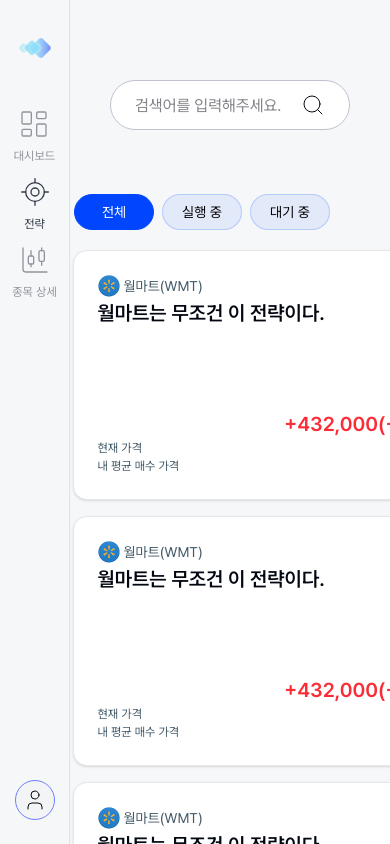
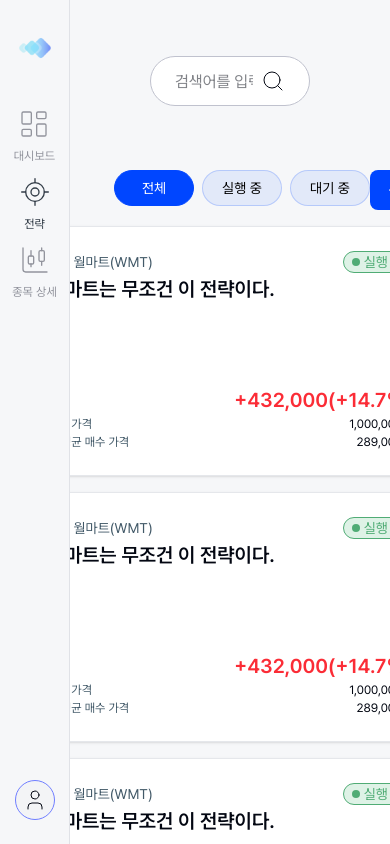
Before and after one commit to PangHae/modular1-frontend, a Next.js app: page /strategies in a window 390 px wide. Built offline with nearby package versions, Linux system fonts and the light colour scheme.

Commit message:
style: change stratagy page layout

```diff
--- a/src/components/layouts/CardGridLayout/CardGridLayout.tsx
+++ b/src/components/layouts/CardGridLayout/CardGridLayout.tsx
@@ -2,7 +2,7 @@
 
 const CardGridLayout: FC<PropsWithChildren> = ({ children }) => {
 	return (
-		<div className="grid grid-cols-[repeat(3,420px)] gap-4 place-items-center pb-10">
+		<div className="grid grid-cols-1 sm:grid-cols-1 lg:grid-cols-2 xl:grid-cols-3 xxl:grid-cols-4 gap-4 pb-10 place-items-center">
 			{children}
 		</div>
 	);
--- a/src/containers/strategies/Strategies.client.tsx
+++ b/src/containers/strategies/Strategies.client.tsx
@@ -12,11 +12,11 @@
 	};
 
 	return (
-		<div className="flex flex-col gap-8 h-full overflow-y-auto relative">
-			<div className="flex align-center justify-center flex-shrink-0 sticky top-0 bg-custom-gray-bg px-10 pt-20 pb-8">
+		<div className="flex flex-col gap-8 h-full overflow-y-auto relative px-10">
+			<div className="flex align-center justify-center flex-shrink-0 sticky top-0 bg-custom-gray-bg px-10 pt-14 pb-8">
 				<SearchInput onSearch={handleSearch} />
 			</div>
-			<div className="flex flex-col flex-1 min-h-0  mx-auto gap-4">
+			<div className="flex flex-col flex-1 min-h-0 w-full mx-auto gap-4">
 				<div className="flex justify-between px-1">
 					<StrategyStatusFilterMenu />
 					<Button className="bg-shinhan-blue w-[100px] h-[40px] cursor-pointer hover:bg-shinhan-blue/80">
@@ -58,13 +58,13 @@
 						title="월마트는 무조건 이 전략이다."
 						stock={'월마트(WMT)'}
 						imageUrl={'/icons/WMT.png'}
-						status={'pending'}
+						status={'running'}
 					/>
 					<StrategyCard
 						title="월마트는 무조건 이 전략이다."
 						stock={'월마트(WMT)'}
 						imageUrl={'/icons/WMT.png'}
-						status={'running'}
+						status={'pending'}
 					/>
 				</CardGridLayout>
 			</div>
```
